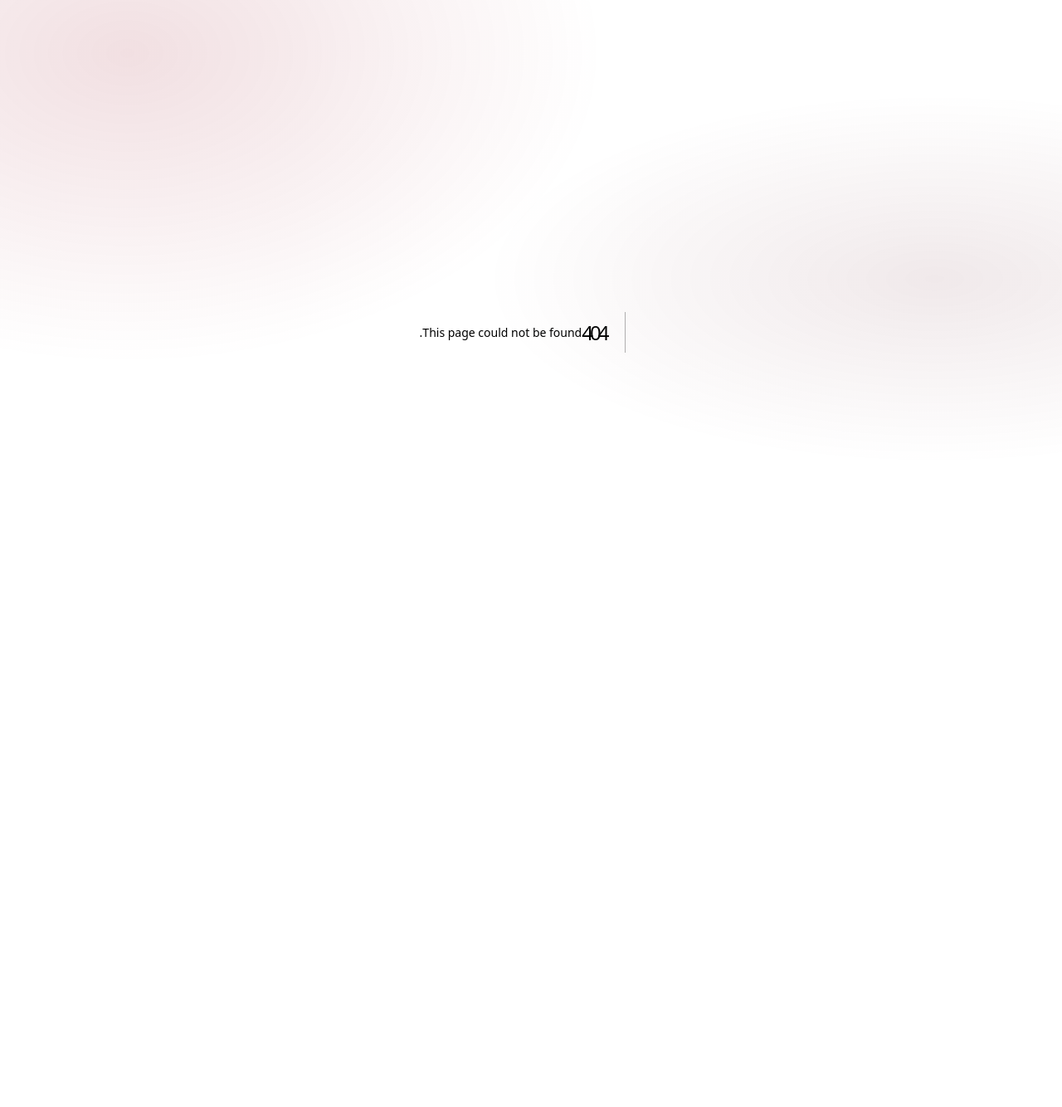
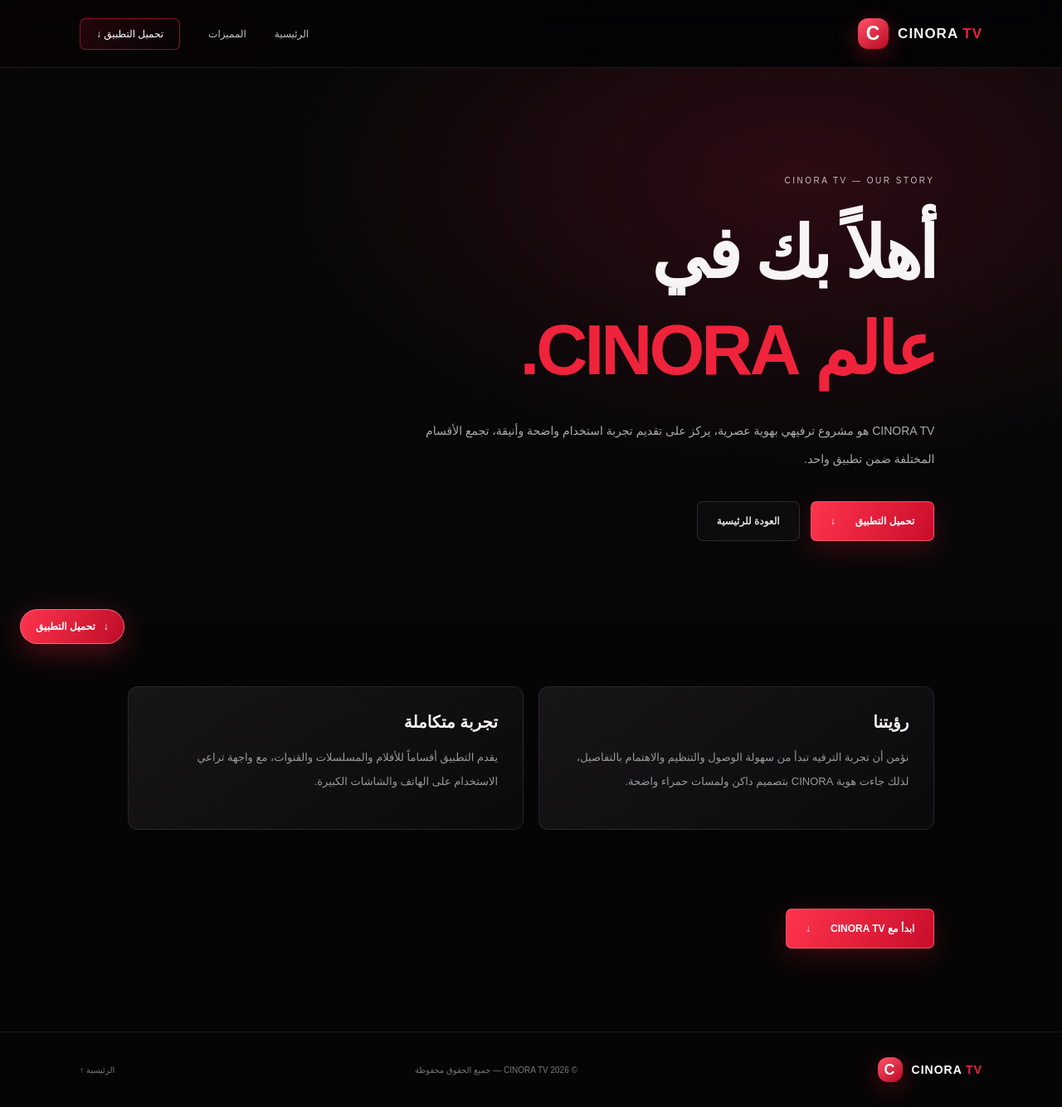
Before and after one commit to shsn15232-lab/CINORA-TV-WEBSITE, a Next.js app: page /about in a window 1280 px wide. Before the commit this address had no page. Shown: the whole page at 83% size. Before the commit the page ends 800 px from the top, so only its background shows below. Built offline with nearby package versions, Linux system fonts and the light colour scheme; a web font is replaced by a local one.

Commit message:
Create page.jsx

```diff
--- /dev/null
+++ b/app/about/page.jsx
@@ -0,0 +1,75 @@
+
+const APK_URL = 'https://github.com/shsn15232-lab/DramaTV-Data/releases/download/v3.0.0/DramaTV.apk';
+
+export const metadata = {
+  title: 'عن CINORA TV | عالمك للترفيه',
+  description: 'تعرف على CINORA TV وتجربة الترفيه التي يقدمها.',
+};
+
+export default function AboutPage() {
+  return (
+    <main className="about-page">
+      <header className="topbar">
+        <a className="brand" href="/">
+          <span className="brand-mark">C</span>
+          <span>CINORA <b>TV</b></span>
+        </a>
+        <nav>
+          <a href="/">الرئيسية</a>
+          <a href="/#features">المميزات</a>
+          <a className="nav-cta" href={APK_URL}>تحميل التطبيق ↓</a>
+        </nav>
+      </header>
+
+      <section className="about-hero">
+        <div className="section-kicker">CINORA TV — OUR STORY</div>
+        <h1>أهلاً بك في<br /><span>عالم CINORA.</span></h1>
+        <p>
+          CINORA TV هو مشروع ترفيهي بهوية عصرية، يركز على تقديم تجربة
+          استخدام واضحة وأنيقة، تجمع الأقسام المختلفة ضمن تطبيق واحد.
+        </p>
+        <div className="hero-actions">
+          <a className="primary-btn" href={APK_URL}>تحميل التطبيق <span>↓</span></a>
+          <a className="secondary-btn" href="/">العودة للرئيسية</a>
+        </div>
+      </section>
+
+      <section className="about-content">
+        <article className="about-panel">
+          <h2>رؤيتنا</h2>
+          <p>
+            نؤمن أن تجربة الترفيه تبدأ من سهولة الوصول والتنظيم والاهتمام
+            بالتفاصيل، لذلك جاءت هوية CINORA بتصميم داكن ولمسات حمراء واضحة.
+          </p>
+        </article>
+
+        <article className="about-panel">
+          <h2>تجربة متكاملة</h2>
+          <p>
+            يقدم التطبيق أقساماً للأفلام والمسلسلات والقنوات، مع واجهة
+            تراعي الاستخدام على الهاتف والشاشات الكبيرة.
+          </p>
+        </article>
+      </section>
+
+      <div className="about-actions">
+        <a className="primary-btn" href={APK_URL}>
+          ابدأ مع CINORA TV <span>↓</span>
+        </a>
+      </div>
+
+      <footer>
+        <a className="brand" href="/">
+          <span className="brand-mark">C</span>
+          <span>CINORA <b>TV</b></span>
+        </a>
+        <span>© 2026 CINORA TV — جميع الحقوق محفوظة</span>
+        <a href="/">الرئيسية ↑</a>
+      </footer>
+
+      <a className="floating-download" href={APK_URL}>
+        ↓ <span>تحميل التطبيق</span>
+      </a>
+    </main>
+  );
+}
```
